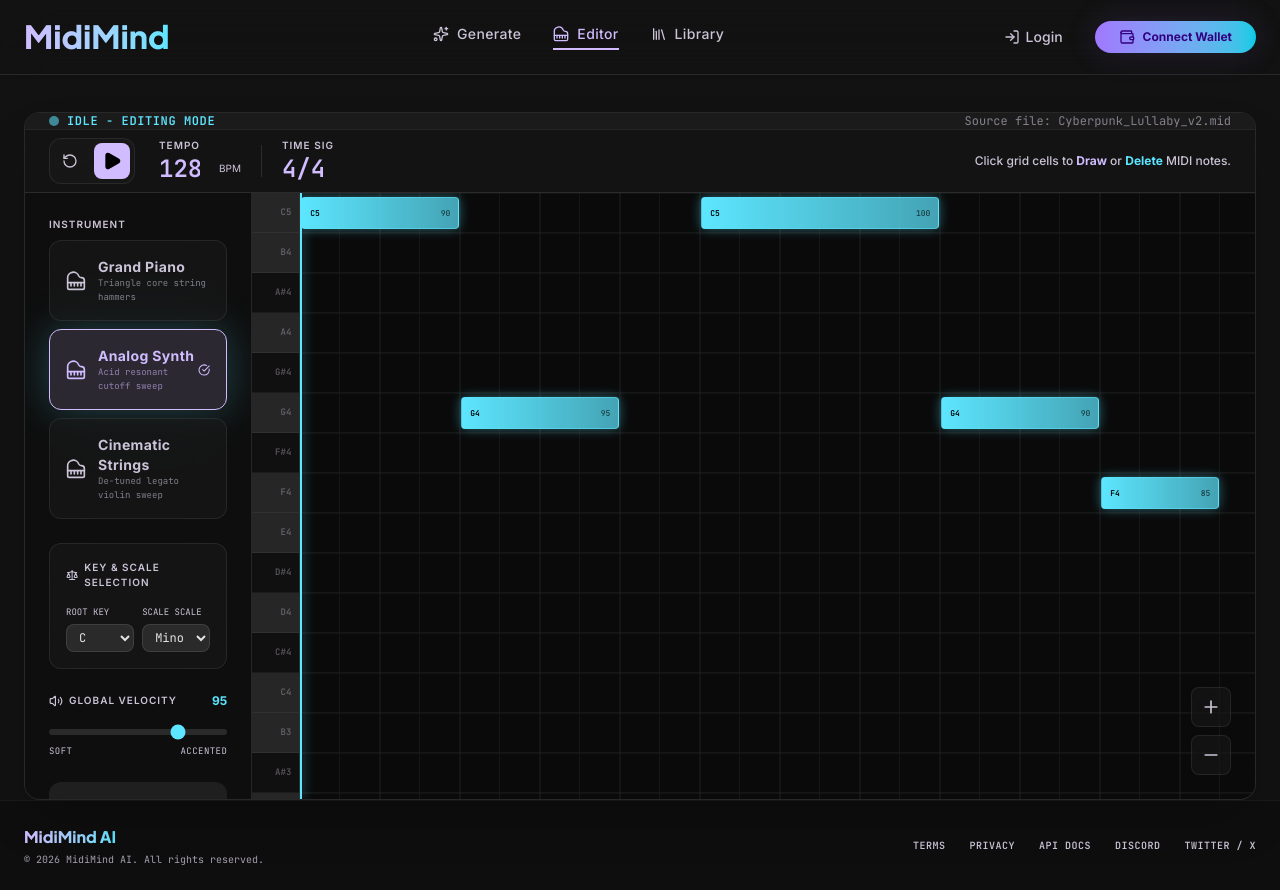
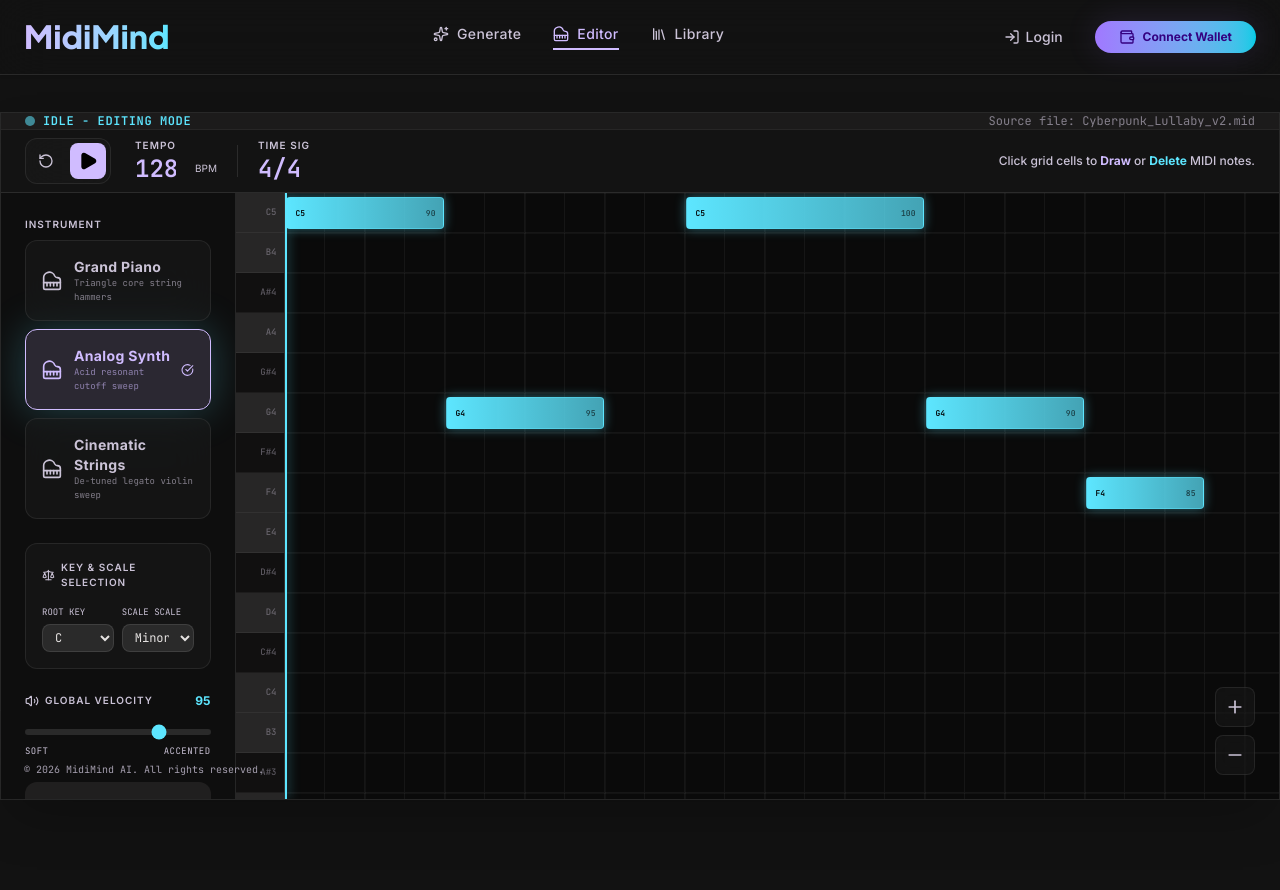
Before and after one commit to ShowerBandV/text2midi, a React (Vite) app in the folder frontend/: page / in a window 1280 px wide. Both pictures are taken after a click on the button "Editor". Shown: the top 890 px of the page. After the commit the page ends 800 px from the top, so only its background shows below. Built offline with nearby package versions, Linux system fonts and the light colour scheme.

Commit message:
Editor: fixed positioning (top:7rem, bottom:0) to prevent any scrolling

```diff
--- a/frontend/src/App.tsx
+++ b/frontend/src/App.tsx
@@ -418,7 +418,7 @@ export default function App() {
           )}
 
           {activeTab === "editor" && (
-            <div className="h-[calc(100vh-7rem)] border border-white/10 rounded-2xl overflow-hidden glass-panel flex flex-col shadow-2xl">
+            <div className="fixed inset-x-0 top-28 bottom-0 border-0 rounded-none overflow-hidden glass-panel flex flex-col shadow-2xl">
               <PianoRoll
                 notes={notes}
                 setNotes={setNotes}
```
